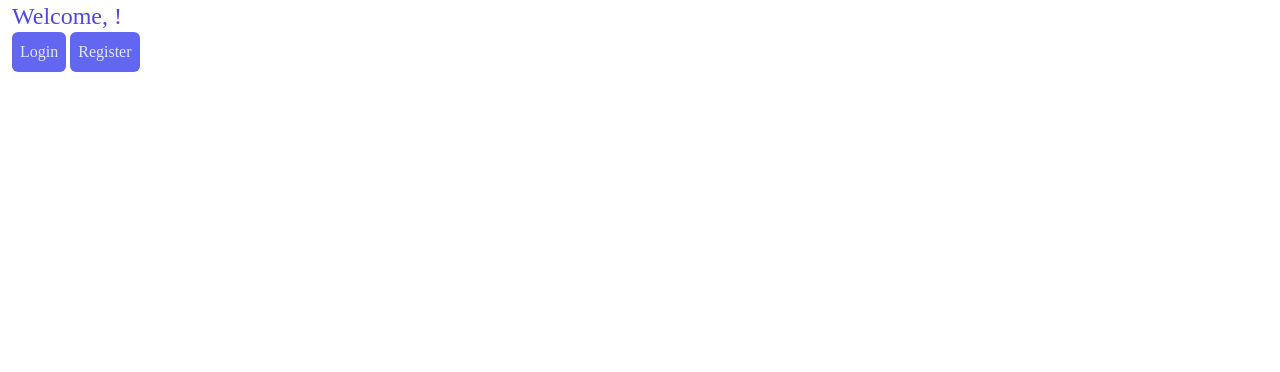
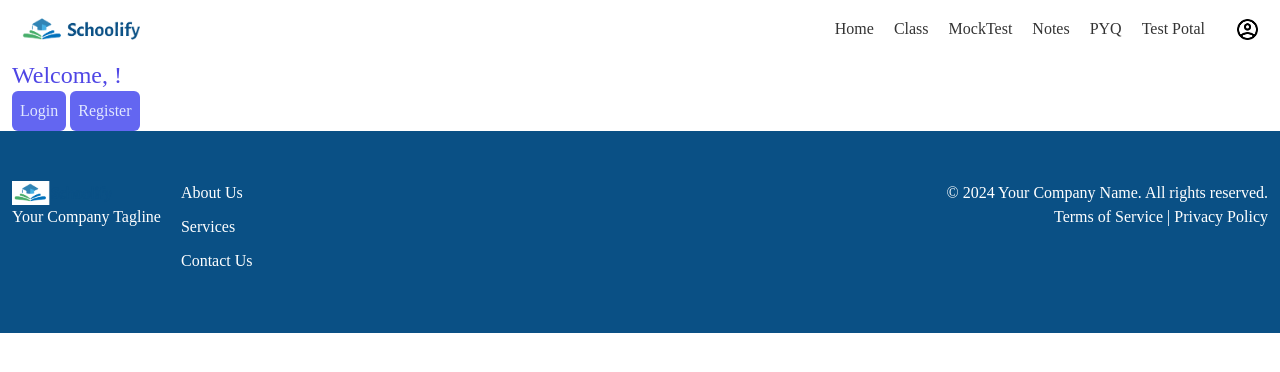
Before and after one commit to srijannadas/schoolifyn, a React (Create React App) app: page / in a window 1280 px wide. Shown: the top 372 px of the page. Built offline with nearby package versions, Linux system fonts and the light colour scheme.

Commit message:
header updated

```diff
--- /dev/null
+++ b/src/components/Footer/Footer.css
@@ -0,0 +1,59 @@
+.footer {
+    background-color: #0A5085;
+    color: #fff;
+    padding: 50px 0;
+  }
+
+  .container {
+    display: flex;
+    justify-content: space-between;
+    align-items: flex-start;
+  }
+
+  .footer-content {
+    display: flex;
+    flex-wrap: wrap;
+    gap: 20px;
+  }
+
+  .footer-logo img {
+    width: 100px;
+  }
+
+  .footer-links ul {
+    list-style: none;
+    padding: 0;
+  }
+
+  .footer-links ul li {
+    margin-bottom: 10px;
+  }
+
+  .footer-links ul li a {
+    color: #fff;
+    text-decoration: none;
+  }
+
+  .footer-social ul {
+    list-style: none;
+    padding: 0;
+    display: flex;
+    gap: 10px;
+  }
+
+  .footer-social ul li {
+    font-size: 24px;
+  }
+
+  .footer-info {
+    text-align: right;
+  }
+
+  .footer-legal a {
+    color: #fff;
+    text-decoration: none;
+  }
+
+  .footer-legal a:hover {
+    text-decoration: underline;
+  }
--- /dev/null
+++ b/src/components/Footer/Footer.jsx
@@ -0,0 +1,40 @@
+import React from 'react';
+import  './Footer.css';
+import footer from '../../assets/images/header-logo.png';
+
+const Footer = () => {
+  return (
+    <footer className="footer">
+      <div className="container">
+        <div className="footer-content">
+          <div className="footer-logo">
+            <img src={footer} alt="Your Company Logo" />
+            <p>Your Company Tagline</p>
+          </div>
+          <div className="footer-links">
+            <ul>
+              <li><a href="/about">About Us</a></li>
+              <li><a href="/services">Services</a></li>
+              <li><a href="/contact">Contact Us</a></li>
+            </ul>
+          </div>
+          <div className="footer-social">
+            <ul>
+              <li><a href="https://twitter.com/yourcompany" target="_blank" rel="noopener noreferrer"><i className="fab fa-twitter"></i></a></li>
+              <li><a href="https://facebook.com/yourcompany" target="_blank" rel="noopener noreferrer"><i className="fab fa-facebook-f"></i></a></li>
+              <li><a href="https://instagram.com/yourcompany" target="_blank" rel="noopener noreferrer"><i className="fab fa-instagram"></i></a></li>
+            </ul>
+          </div>
+        </div>
+        <div className="footer-info">
+          <p>&copy; {new Date().getFullYear()} Your Company Name. All rights reserved.</p>
+          <div className="footer-legal">
+            <a href="/terms">Terms of Service</a> | <a href="/privacy">Privacy Policy</a>
+          </div>
+        </div>
+      </div>
+    </footer>
+  );
+}
+
+export default Footer;
--- /dev/null
+++ b/src/components/Header/Header.css
@@ -0,0 +1,58 @@
+header {
+    background-color: #fff;
+    color: #333;
+    padding: 15px 20px;
+    display: flex;
+    justify-content: space-between;
+    align-items: center;
+  }
+
+  .logo {
+    width: 120px;
+    margin-right: 20px;
+  }
+ /* header h1 {
+    margin: 0;
+    font-size: 24px;
+  }*/
+
+  nav {
+    display: flex;
+  }
+
+  nav ul {
+    list-style: none;
+    padding: 0;
+    margin: 0;
+    display: flex;
+     }
+
+  nav ul li {
+    margin-right: 20px;
+  }
+
+  nav ul li:last-child {
+    margin-right: 0;
+  }
+
+  nav ul li a {
+    color: #333;
+    text-decoration: none;
+    transition: color 0.3s ease;
+  }
+
+  .profile-logo {
+    width: 25px; /* Adjust width as needed */
+    margin-left: 10px;
+
+  }
+
+
+  nav ul li a:hover {
+    color: #ffcc00;
+  }
+
+
+  nav {
+    margin-left: auto;
+  }
--- a/src/components/Header/Header.jsx
+++ b/src/components/Header/Header.jsx
@@ -1,10 +1,12 @@
-
 import React from 'react';
-
+import './Header.css';
+import logo from '../../assets/images/header-logo.png';
+import profileLogo from '../../assets/images/profile.png';
 const Header = () => {
   return (
     <header>
-      <h1>Welcome to My Website</h1>
+     <img src={logo}alt="Your Company Logo" class="logo" />
+
       <nav>
         <ul>
           <li><a href="#">Home</a></li>
@@ -13,7 +15,7 @@ const Header = () => {
           <li><a href="#">Notes</a></li>
           <li><a href="#">PYQ</a></li>
           <li><a href="#">Test Potal</a></li>
-          <li><a href="#">Profile</a></li>
+          <li><a href="#"><img src={profileLogo} alt="Profile Logo" className="profile-logo" /></a></li>
         </ul>
       </nav>
     </header>
--- a/src/components/Home/Home.jsx
+++ b/src/components/Home/Home.jsx
@@ -1,10 +1,13 @@
 import React from 'react'
 import { Link } from 'react-router-dom'
 import { useAuth } from '../../Contexts/AuthContext';
+import Header from '../Header/Header';
+import Footer from '../Footer/Footer';
 const Home = ({ location }) => {
   const { state } = useAuth();
   return (
     <div>
+      <Header/>
       <div className="container-fluid">
         <div className="row">
             <div className="col">
@@ -15,6 +18,7 @@ const Home = ({ location }) => {
             </div>
         </div>
       </div>
+      <Footer/>
     </div>
   )
 }
```
Also changed, not shown: src/assets/images/header-logo.png (added), src/assets/images/profile.png (added).
